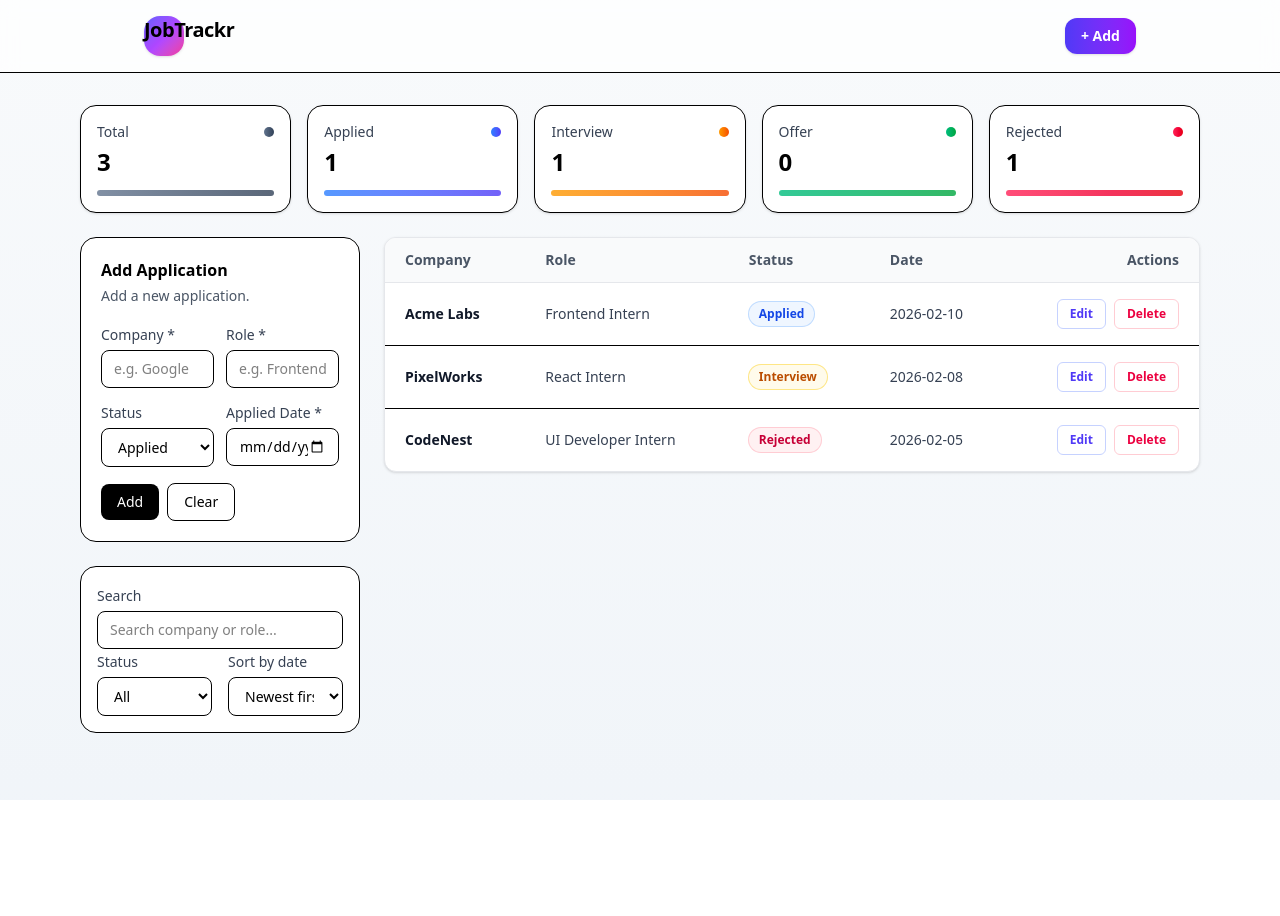
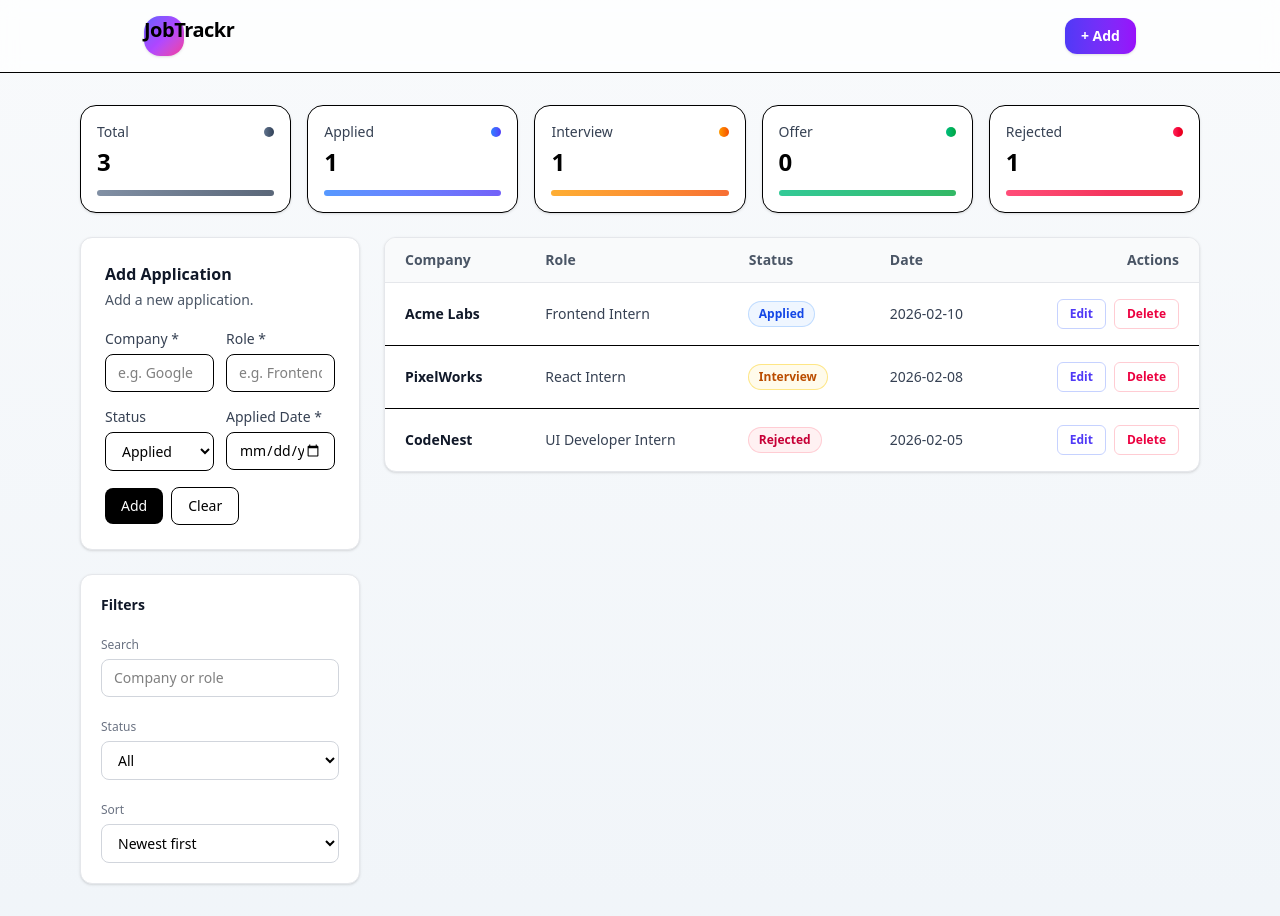
Before and after one commit to NishuSingh-12/jobtracker, a React (Vite) app: page / in a window 1280 px wide. Before the commit the page ends 800 px from the top, so only its background shows below. Built offline with nearby package versions, Linux system fonts and the light colour scheme.

Commit message:
polish filters and form cards for saas look

```diff
--- a/src/components/AddApplicationForm.jsx
+++ b/src/components/AddApplicationForm.jsx
@@ -63,10 +63,10 @@ const AddApplicationForm = forwardRef(function AddApplicationForm(
   }
 
   return (
-    <div className="rounded-2xl border bg-white p-5">
+    <div className="rounded-xl bg-white p-6 shadow-sm border border-gray-200">
       <div className="flex items-start justify-between gap-3">
         <div>
-          <h2 className="text-base font-semibold">
+          <h2 className="text-base font-semibold text-gray-900">
             {isEditing ? "Edit Application" : "Add Application"}
           </h2>
           <p className="mt-1 text-sm text-gray-600">
--- a/src/components/Filters.jsx
+++ b/src/components/Filters.jsx
@@ -1,22 +1,31 @@
-function Filters({ query, setQuery, status, setStatus, sort, setSort }) {
+export default function Filters({
+  query,
+  setQuery,
+  status,
+  setStatus,
+  sort,
+  setSort,
+}) {
   return (
-    <div className="rounded-2xl border bg-white p-4">
+    <div className="rounded-xl bg-white p-5 shadow-sm border border-gray-200 space-y-4">
+      <h3 className="text-sm font-semibold text-gray-900">Filters</h3>
+
       <div>
-        <label className="text-sm font-medium text-gray-700">Search</label>
+        <label className="text-xs font-medium text-gray-500">Search</label>
         <input
           value={query}
           onChange={(e) => setQuery(e.target.value)}
-          placeholder="Search company or role..."
-          className="mt-1 w-full rounded-lg border px-3 py-2 text-sm outline-none focus:ring-2 focus:ring-black/10"
+          placeholder="Company or role"
+          className="mt-1 w-full rounded-lg border border-gray-300 px-3 py-2 text-sm outline-none focus:ring-2 focus:ring-indigo-500/30 focus:border-indigo-500"
         />
       </div>
-      <div className="grid gap-4 sm:grid-cols-2">
+
       <div>
-          <label className="text-sm font-medium text-gray-700">Status</label>
+        <label className="text-xs font-medium text-gray-500">Status</label>
         <select
           value={status}
           onChange={(e) => setStatus(e.target.value)}
-            className="mt-1 w-full rounded-lg border px-3 py-2 text-sm outline-none focus:ring-2 focus:ring-black/10"
+          className="mt-1 w-full rounded-lg border border-gray-300 px-3 py-2 text-sm outline-none focus:ring-2 focus:ring-indigo-500/30 focus:border-indigo-500"
         >
           <option value="All">All</option>
           <option value="Applied">Applied</option>
@@ -25,21 +34,18 @@ function Filters({ query, setQuery, status, setStatus, sort, setSort }) {
           <option value="Rejected">Rejected</option>
         </select>
       </div>
+
       <div>
-          <label className="text-sm font-medium text-gray-700">
-            Sort by date
-          </label>
+        <label className="text-xs font-medium text-gray-500">Sort</label>
         <select
           value={sort}
           onChange={(e) => setSort(e.target.value)}
-            className="mt-1 w-full rounded-lg border px-3 py-2 text-sm outline-none focus:ring-2 focus:ring-black/10"
+          className="mt-1 w-full rounded-lg border border-gray-300 px-3 py-2 text-sm outline-none focus:ring-2 focus:ring-indigo-500/30 focus:border-indigo-500"
         >
           <option value="date_desc">Newest first</option>
           <option value="date_asc">Oldest first</option>
         </select>
       </div>
     </div>
-    </div>
   );
 }
-export default Filters;
```
Lines whose indentation alone changed are shown as unchanged.
